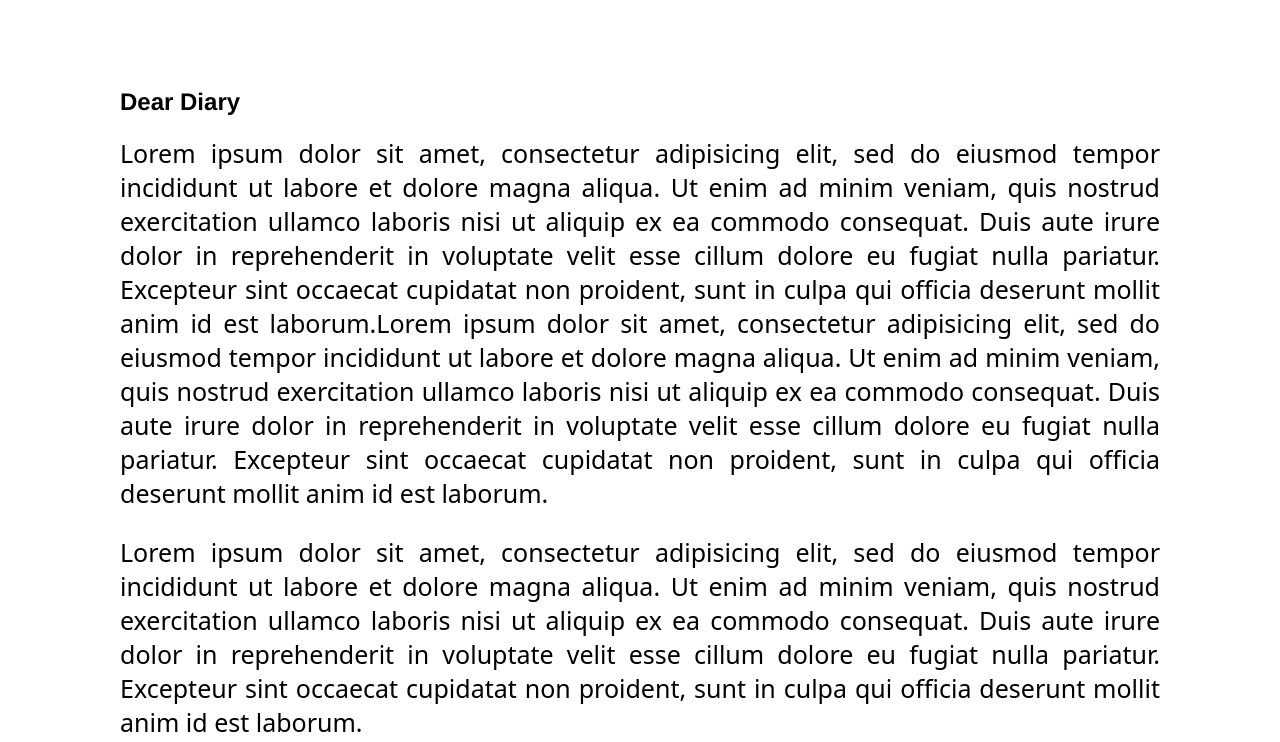
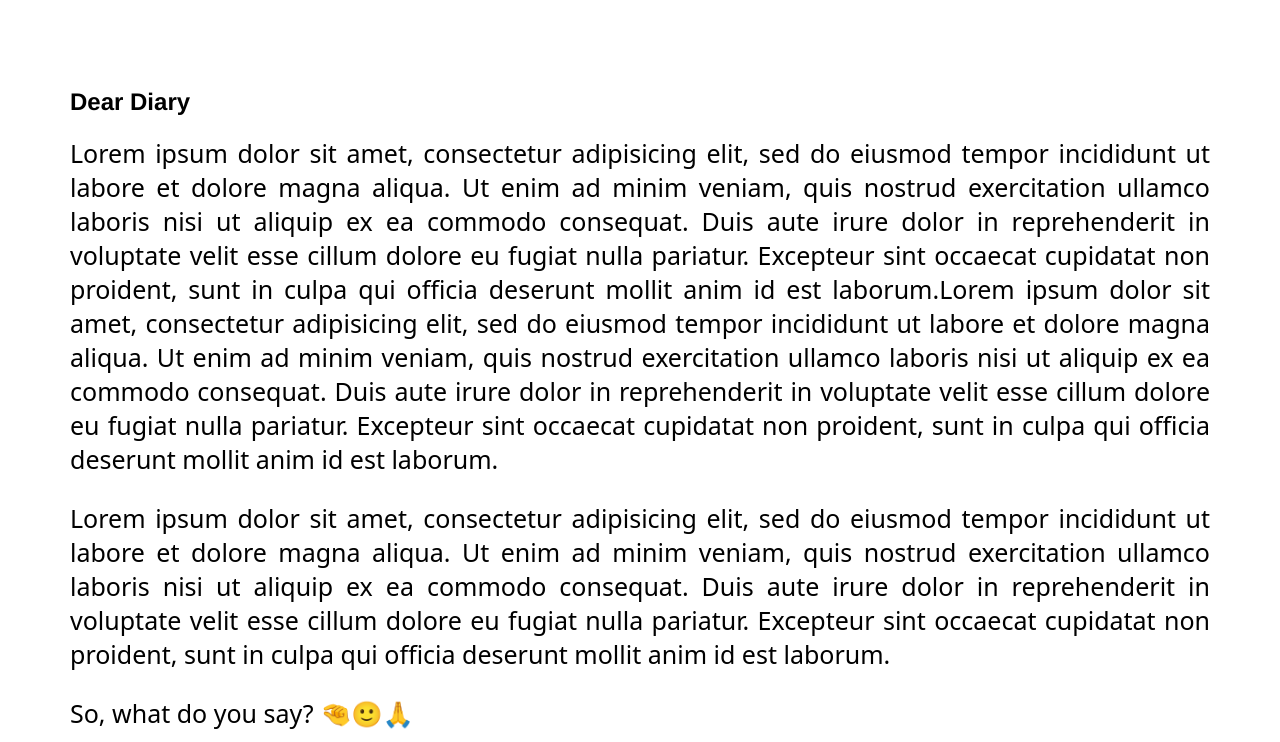
Before and after one commit to bmmasaputra/myfirstweb4u, a plain HTML site: page index.html in a window 1280 px wide. Shown: the part 282-1024 px from the top of the page. Drawn offline with Linux system fonts and the light colour scheme.

Commit message:
Update index.html

```diff
--- a/index.html
+++ b/index.html
@@ -28,7 +28,7 @@
 		}
 
 		.letter {
-			margin:50px 100px 50px 100px;
+			margin:50px 50px 50px 50px;
 			border-radius: 25px;
 			/*background-color: #000000;*/
 			/*background-color: lightgrey;*/
```
